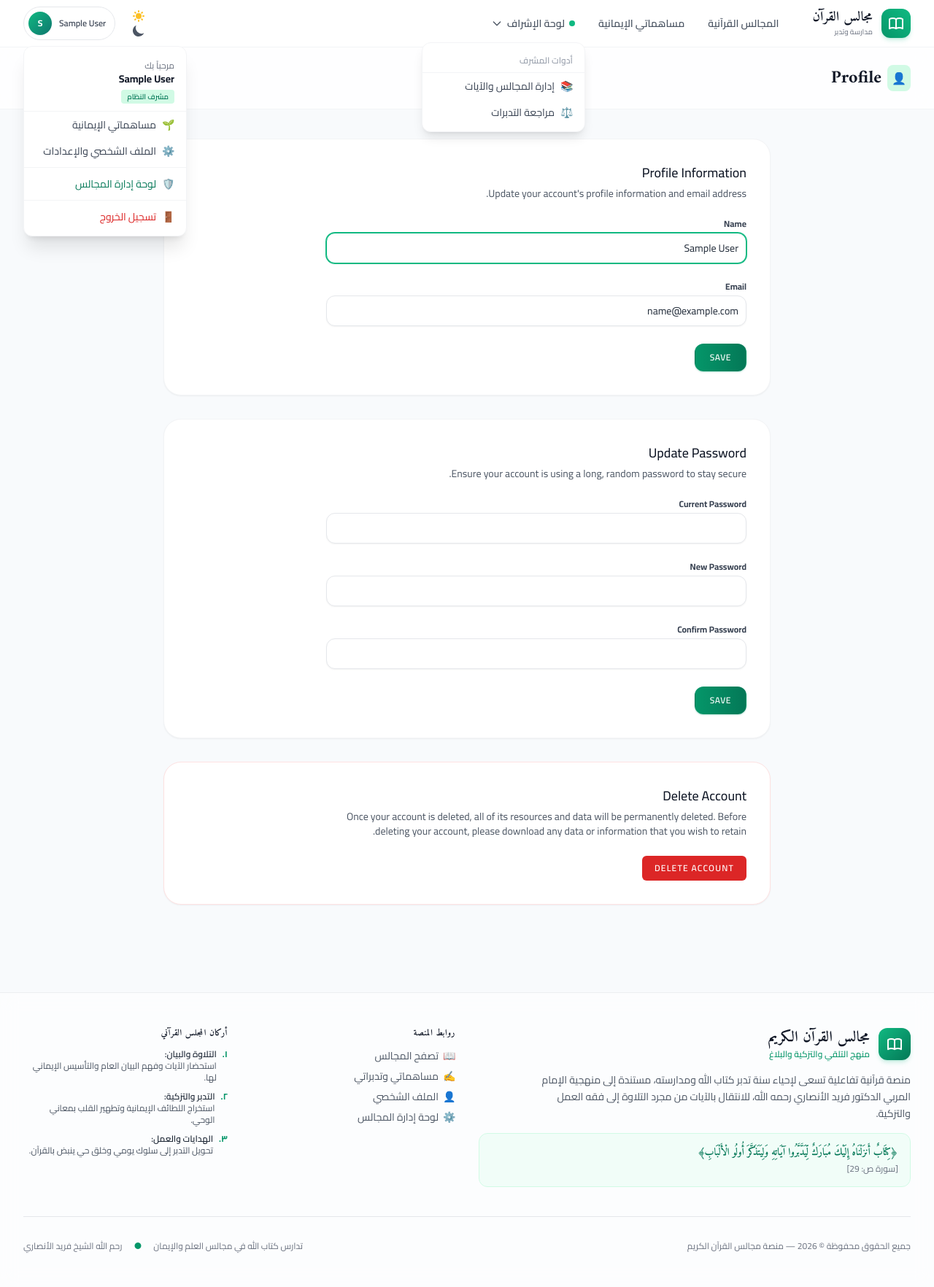
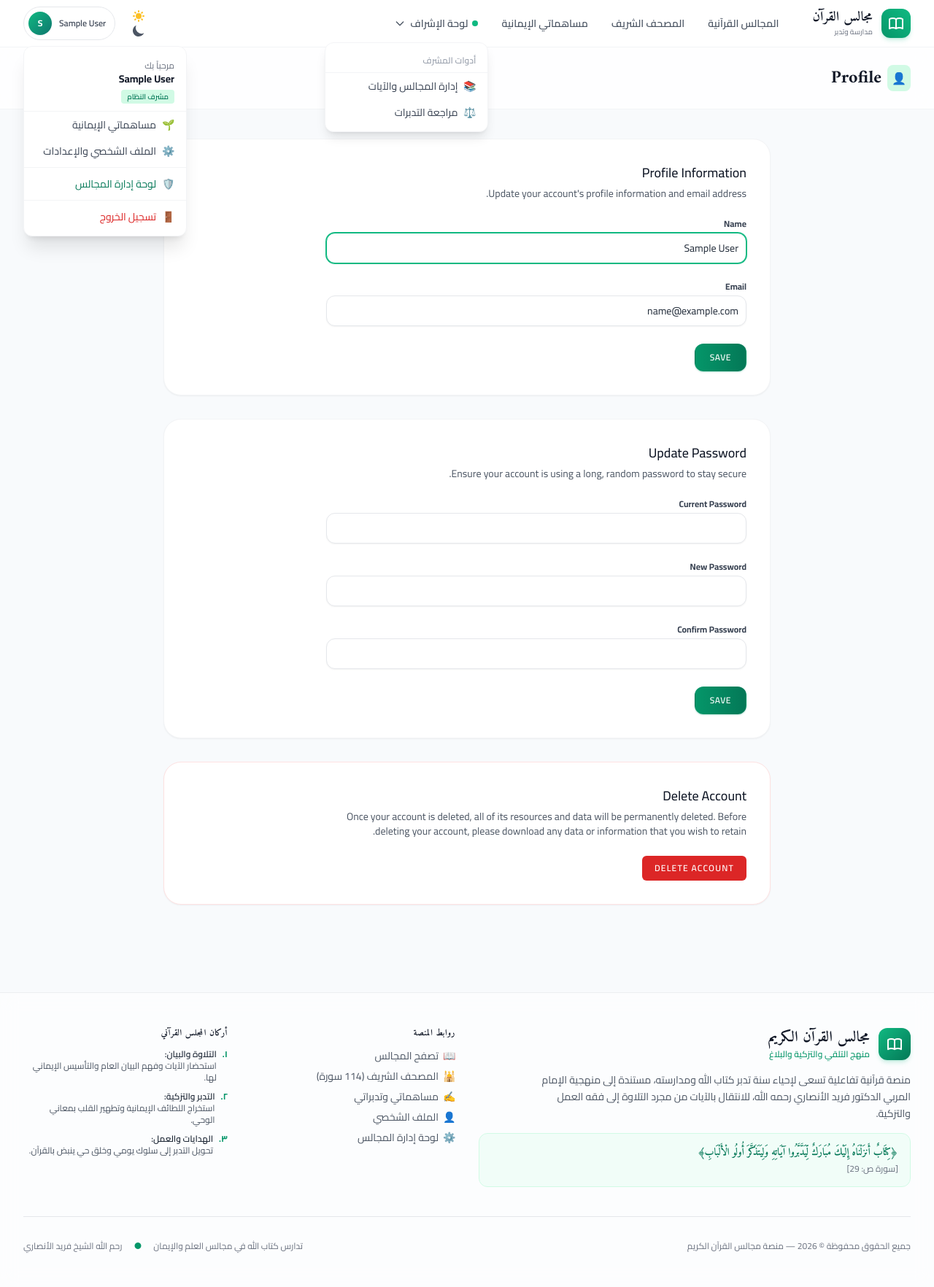
Before and after one commit to bdo07/MAJALIS, a Laravel app: page /profile in a window 1280 px wide. Shown: the whole page at 73% size. Run offline with Laravel 12, Linux system fonts and the light colour scheme; the visitor is signed in with stand-in values (Sample User, id 1); style sheets or scripts are compiled from the project's sources; some libraries are stand-ins or nearby versions.

Commit message:
feat: add Quran navigation link to navbar and footer layouts

```diff
--- a/resources/views/layouts/footer.blade.php
+++ b/resources/views/layouts/footer.blade.php
@@ -35,6 +35,12 @@
                         <a href="{{ route('majalis.index') }}" class="hover:text-emerald-600 dark:hover:text-emerald-400 transition flex items-center gap-1.5">
                             <span>📖</span>
                             <span>تصفح المجالس</span>
+                        </a>
+                    </li>
+                    <li>
+                        <a href="{{ route('quran.index') }}" class="hover:text-emerald-600 dark:hover:text-emerald-400 transition flex items-center gap-1.5">
+                            <span>🕌</span>
+                            <span>المصحف الشريف (114 سورة)</span>
                         </a>
                     </li>
                     @auth
--- a/resources/views/layouts/navigation.blade.php
+++ b/resources/views/layouts/navigation.blade.php
@@ -28,6 +28,12 @@
                     <a href="{{ route('majalis.index') }}"
                        class="px-3.5 py-2 rounded-lg text-sm font-semibold transition-all duration-150 {{ request()->routeIs('majalis.*') && !request()->routeIs('admin.*') ? 'text-emerald-600 dark:text-emerald-400 bg-emerald-50 dark:bg-emerald-950/50' : 'text-gray-600 dark:text-gray-300 hover:text-gray-900 dark:hover:text-white hover:bg-gray-50 dark:hover:bg-gray-800/60' }}">
                         <span>المجالس القرآنية</span>
+                    </a>
+
+                    <!-- المصحف الشريف (All Users) -->
+                    <a href="{{ route('quran.index') }}"
+                       class="px-3.5 py-2 rounded-lg text-sm font-semibold transition-all duration-150 {{ request()->routeIs('quran.*') ? 'text-emerald-600 dark:text-emerald-400 bg-emerald-50 dark:bg-emerald-950/50' : 'text-gray-600 dark:text-gray-300 hover:text-gray-900 dark:hover:text-white hover:bg-gray-50 dark:hover:bg-gray-800/60' }}">
+                        <span>المصحف الشريف</span>
                     </a>
 
                     @auth
@@ -190,6 +196,11 @@
                 📖 المجالس القرآنية
             </a>
 
+            <a href="{{ route('quran.index') }}"
+               class="block px-3 py-2 rounded-lg text-base font-semibold {{ request()->routeIs('quran.*') ? 'text-emerald-600 bg-emerald-50 dark:bg-emerald-950/40' : 'text-gray-700 dark:text-gray-300' }}">
+                🕌 المصحف الشريف
+            </a>
+
             @auth
                 <a href="{{ route('my-contributions') }}"
                    class="block px-3 py-2 rounded-lg text-base font-semibold {{ request()->routeIs('my-contributions') ? 'text-emerald-600 bg-emerald-50 dark:bg-emerald-950/40' : 'text-gray-700 dark:text-gray-300' }}">
```
